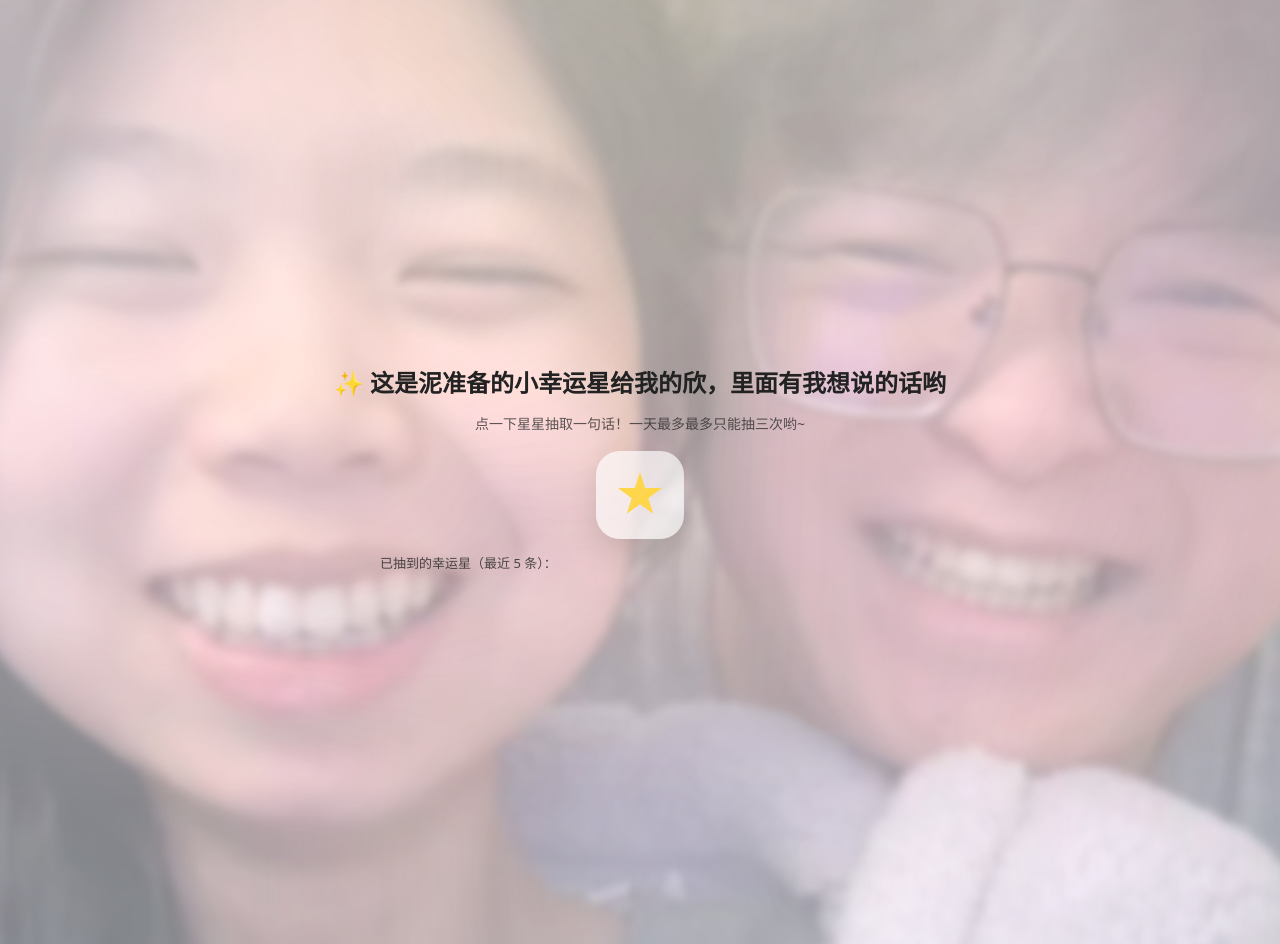
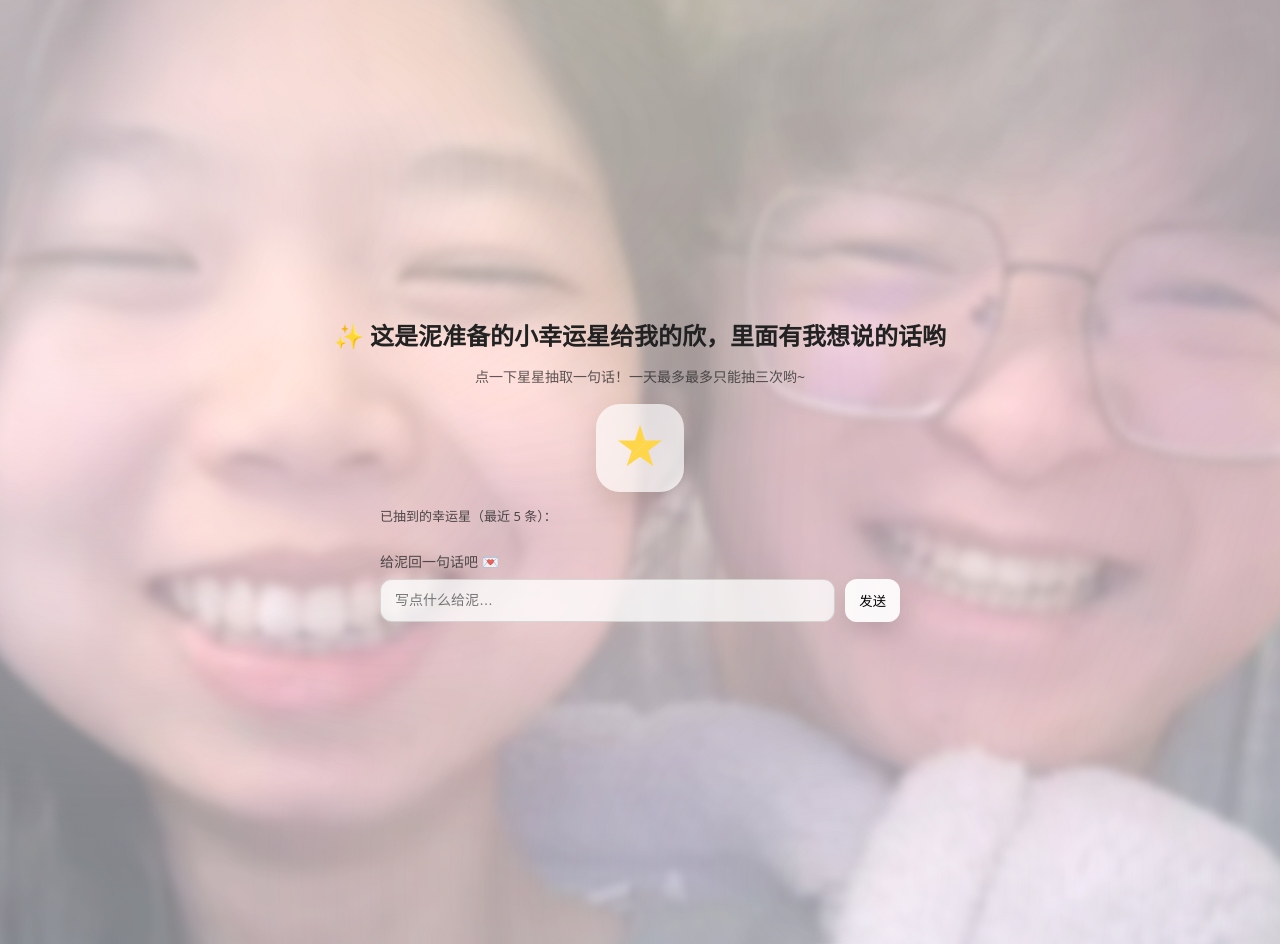
Before and after one commit to SevvvenLi/LuckyStar, a Flask app: page / in a window 1280 px wide. Run offline with Flask 3, Linux system fonts and the light colour scheme.

Commit message:
add reply box and inbox

```diff
--- a/static/app.js
+++ b/static/app.js
@@ -335,3 +335,40 @@
 }
 
 startBgSlideshow();
+
+
+// ====== 回复发送 ======
+const replyInput = document.getElementById("replyInput");
+const replySend = document.getElementById("replySend");
+const replyTip = document.getElementById("replyTip");
+
+replySend?.addEventListener("click", async ()=>{
+  const msg = (replyInput.value || "").trim();
+  if(!msg){
+    replyTip.textContent = "先写一句再发～";
+    return;
+  }
+
+  replySend.disabled = true;
+  replyTip.textContent = "发送中…";
+
+  try{
+    const res = await fetch("/api/reply", {
+      method: "POST",
+      headers: {"Content-Type":"application/json"},
+      body: JSON.stringify({ message: msg })
+    });
+    const data = await res.json();
+
+    if(data.ok){
+      replyTip.textContent = "泥收到啦 💛";
+      replyInput.value = "";
+    }else{
+      replyTip.textContent = "发送失败了，再试一次好嘛";
+    }
+  }catch(e){
+    replyTip.textContent = "网络有点慢，再试一次叭";
+  }finally{
+    replySend.disabled = false;
+  }
+});
--- a/static/style.css
+++ b/static/style.css
@@ -472,3 +472,45 @@
   position: relative;
   z-index: 1;
 }
+
+/* ====== 回复框 ====== */
+.replyBox{
+  width:min(520px,86vw);
+  margin-top:18px;
+}
+
+.replyTitle{
+  font-size:14px;
+  opacity:.75;
+  margin-bottom:8px;
+}
+
+.replyRow{
+  display:flex;
+  gap:10px;
+}
+
+.replyRow input{
+  flex:1;
+  padding:12px 14px;
+  border-radius:12px;
+  border:1px solid rgba(0,0,0,.12);
+  background:rgba(255,255,255,.75);
+  outline:none;
+  font-size:14px;
+}
+
+.replyRow button{
+  padding:12px 14px;
+  border-radius:12px;
+  border:none;
+  cursor:pointer;
+  background:rgba(255,255,255,.9);
+  box-shadow:0 10px 22px rgba(0,0,0,.12);
+}
+
+.replyTip{
+  margin-top:6px;
+  font-size:12px;
+  opacity:.7;
+}
--- a/templates/index.html
+++ b/templates/index.html
@@ -39,6 +39,21 @@
     <ul id="hisList"></ul>
   </div>
 
+    <!-- 回复区 -->
+  <div class="replyBox">
+    <div class="replyTitle">给泥回一句话吧 💌</div>
+    <div class="replyRow">
+      <input
+        id="replyInput"
+        maxlength="200"
+        placeholder="写点什么给泥…"
+      />
+      <button id="replySend">发送</button>
+    </div>
+    <div class="replyTip" id="replyTip"></div>
+  </div>
+
+
     <!-- 全屏弹层：内容从星星位置缩放出来 -->
   <div class="modal" id="modal" aria-hidden="true">
     <div class="modal-backdrop" id="modalBackdrop"></div>
```
Also changed, not shown: templates/inbox.html (added, +69 -0 lines).
